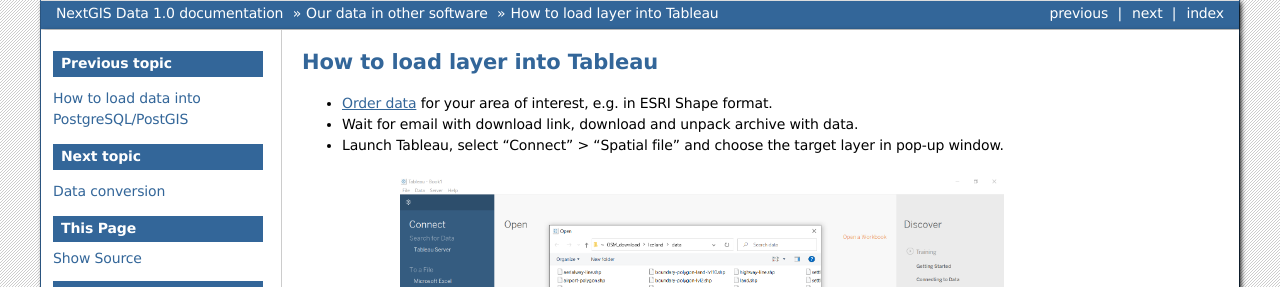
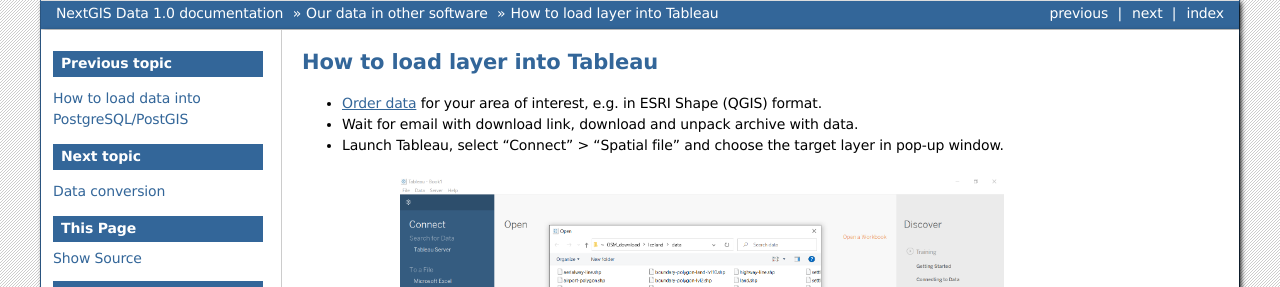
Before and after one commit to nextgis/docs_data, a Sphinx documentation site: the page built from source/tableau.rst, in a window 1280 px wide. Shown: the top 287 px of the page. Built offline with Sphinx 7.4.7, drawn with Linux system fonts in a browser that asks for light colours; formulas are drawn with MathJax 3; pages that are not in the unit, such as notebooks, are missing from menus.

Commit message:
Update tableau.rst

```diff
--- a/source/tableau.rst
+++ b/source/tableau.rst
@@ -3,7 +3,7 @@
 How to load layer into Tableau
 ===========================
 
-* `Order data <https://data.nextgis.com/en/>`_ for your area of interest, e.g. in ESRI Shape format.
+* `Order data <https://data.nextgis.com/en/>`_ for your area of interest, e.g. in ESRI Shape (QGIS) format.
 * Wait for email with download link, download and unpack archive with data.
 * Launch Tableau, select "Connect" > "Spatial file" and choose the target layer in pop-up window.
 
```
